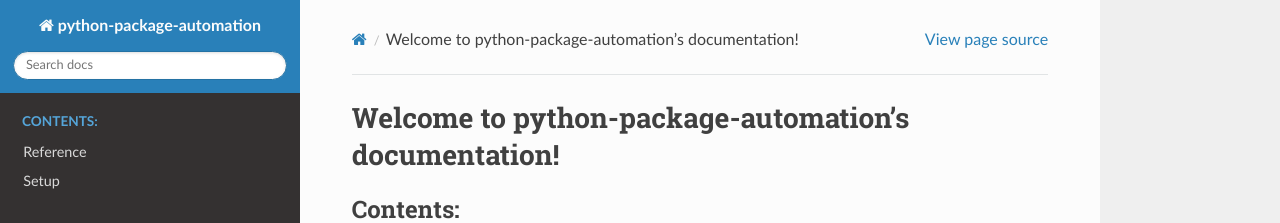
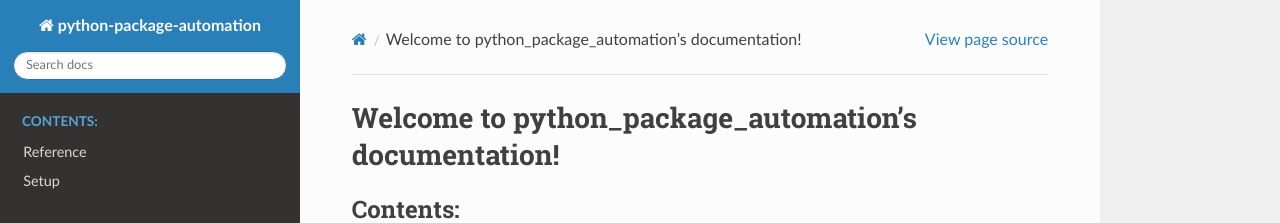
Before and after one commit to leonhma/python-package-automation, a Sphinx documentation site: the page built from docs/index.rst, in a window 1280 px wide. Shown: the top 223 px of the page. Built offline with Sphinx 7.4.7 and the Read the Docs theme 2.0.0, drawn with Linux system fonts in a browser that asks for light colours.

```diff
--- a/docs/index.rst
+++ b/docs/index.rst
@@ -3,7 +3,7 @@
    You can adapt this file completely to your liking, but it should at least
    contain the root `toctree` directive.
 
-Welcome to python-package-automation's documentation!
+Welcome to python_package_automation's documentation!
 =====================================================
 
 .. toctree::
--- a/setup.py
+++ b/setup.py
@@ -10,7 +10,7 @@ with open(README, "r") as fh:
     long_description = fh.read()
 
 setuptools.setup(
-    name="python-package-automation",  # placeholder (name of repo)
+    name="python_package_automation",  # placeholder (name of repo)
     version="1",  # placeholder (tag of release)
     author="leonhma",  # placeholder (owner of repo)
     description="A template repo for python package publishing automation",  # placeholder (description of repo)
```
Also changed, not shown: .devcontainer.json, 1 other file.
